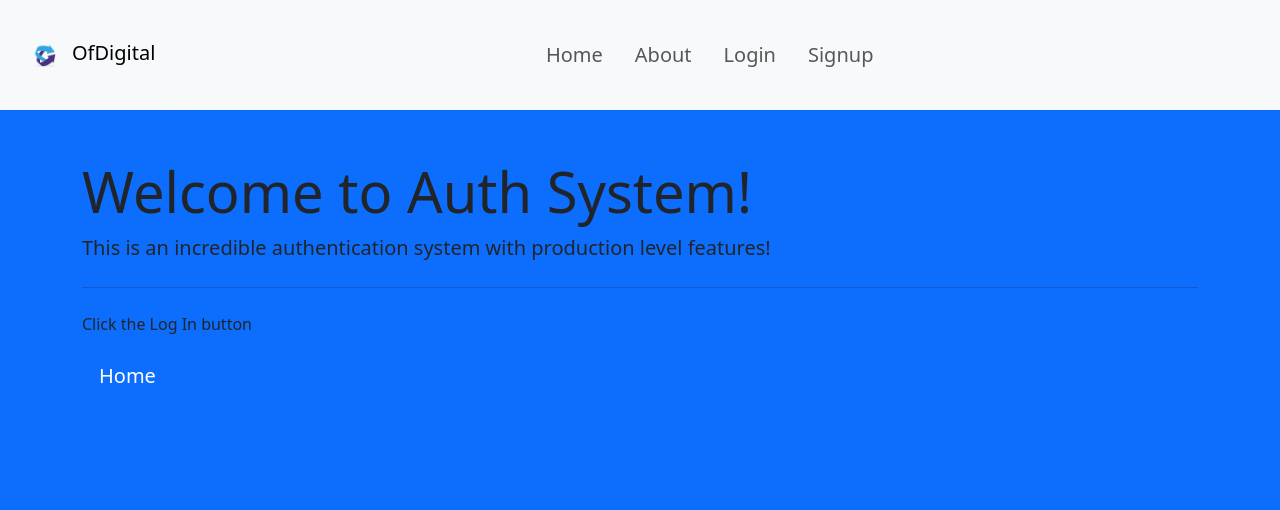
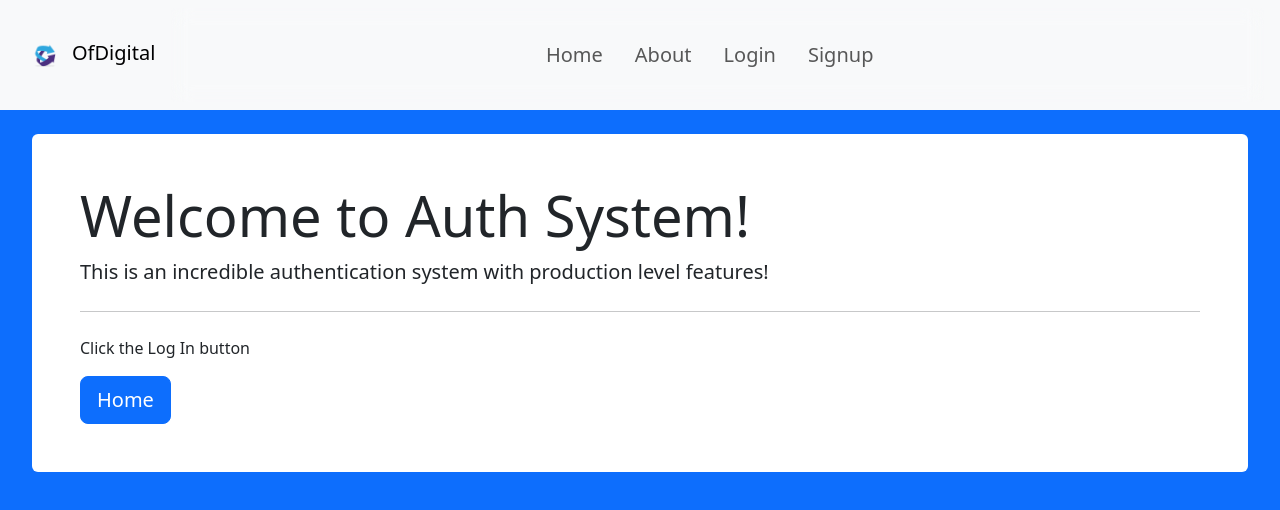
Before and after one commit to R-Grigala/Myresource, a React (Create React App) app in the folder frontend/: page /google in a window 1280 px wide. Shown: the top 510 px of the page. Built offline with nearby package versions, Linux system fonts and the light colour scheme.

Commit message:
Coding Grigala:// - _ -

```diff
--- a/frontend/src/containers/Google.js
+++ b/frontend/src/containers/Google.js
@@ -21,8 +21,8 @@ const Google = ({ googleAuthenticate }) => {
     }, [location]);
 
     return (
-        <div className='container'>
-            <div class='jumbotron mt-5'>
+        <div className='home_container'>
+            <div class='home_content p-5 rounded bg-white'>
                 <h1 class='display-4'>Welcome to Auth System!</h1>
                 <p class='lead'>This is an incredible authentication system with production level features!</p>
                 <hr class='my-4' />
```
Also changed, not shown: 7 other files (tests, documents, lock files or other folders).
